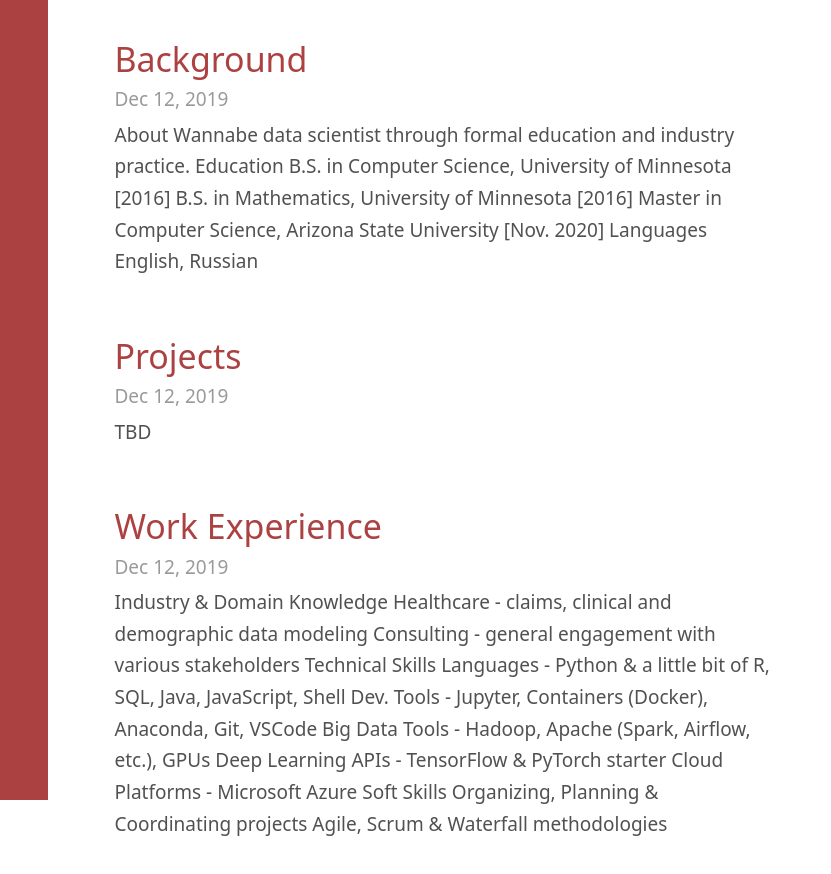
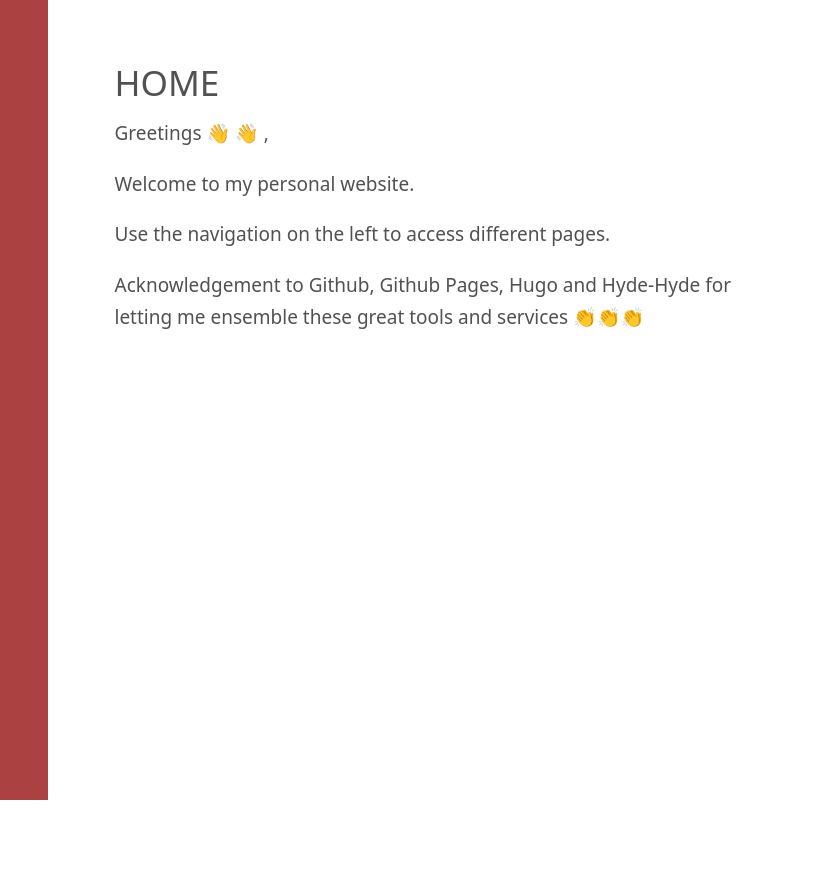
Before and after one commit to sergey-ivanchuk/sergey-ivanchuk.github.io, a plain HTML site: page index.html in a window 1280 px wide. Shown: the full height of the page, 256-1087 px from the left. After the commit the page ends 800 px from the top, so only its background shows below. Drawn offline with Linux system fonts and the light colour scheme.

Commit message:
inital commit

```diff
--- a/index.html
+++ b/index.html
@@ -148,66 +148,16 @@
 
         <div class="content container">
 
+<div class="post-list">
+  <div class="post">
+    <h2 id="home">HOME</h2>
+<p>Greetings 👋 👋 ,</p>
+<p>Welcome to my personal website.</p>
+<p>Use the navigation on the left to access different pages.</p>
+<p>Acknowledgement to Github, Github Pages, Hugo and Hyde-Hyde for letting me
+ensemble these great tools and services 👏👏👏</p>
 
-
-
-
-
-
-<div class="post-list__item">
-  <span class="item__title--big">
-    <a href="/post/about/" >Background</a>
-  </span>
-  <span class="item__date">
-    Dec 12, 2019
-  </span>
-  <span >
-
-    About Wannabe data scientist through formal education and industry practice.
-Education  B.S. in Computer Science, University of Minnesota [2016] B.S. in Mathematics, University of Minnesota [2016] Master in Computer Science, Arizona State University [Nov. 2020]  Languages  English, Russian
-
-  </span>
-
-</div>
-
-
-
-
-
-<div class="post-list__item">
-  <span class="item__title--big">
-    <a href="/post/projects/" >Projects</a>
-  </span>
-  <span class="item__date">
-    Dec 12, 2019
-  </span>
-  <span >
-
-    TBD
-
-  </span>
-
-</div>
-
-
-
-
-
-<div class="post-list__item">
-  <span class="item__title--big">
-    <a href="/post/experience/" >Work Experience</a>
-  </span>
-  <span class="item__date">
-    Dec 12, 2019
-  </span>
-  <span >
-
-    Industry &amp; Domain Knowledge  Healthcare - claims, clinical and demographic data modeling Consulting - general engagement with various stakeholders  Technical Skills  Languages - Python &amp; a little bit of R, SQL, Java, JavaScript, Shell Dev. Tools - Jupyter, Containers (Docker), Anaconda, Git, VSCode Big Data Tools - Hadoop, Apache (Spark, Airflow, etc.), GPUs Deep Learning APIs - TensorFlow &amp; PyTorch starter Cloud Platforms - Microsoft Azure  Soft Skills  Organizing, Planning &amp; Coordinating projects Agile, Scrum &amp; Waterfall methodologies
-
-  </span>
-
-</div>
-
+  </div>
 
 </div>
 
```
